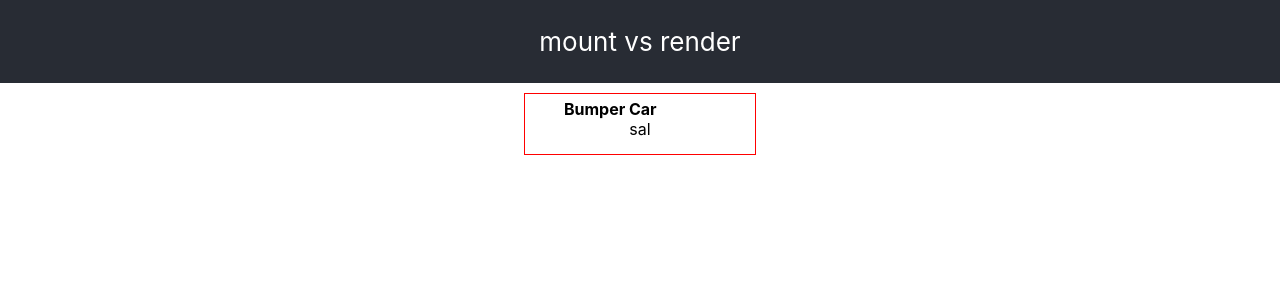
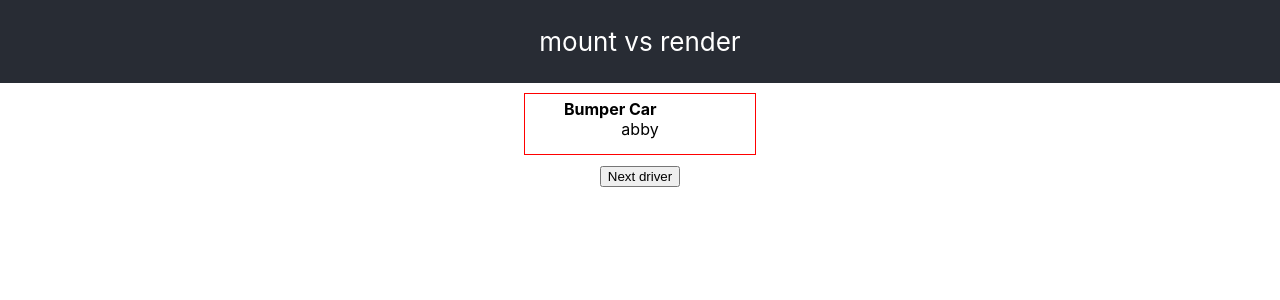
Before and after one commit to salcode/reactjs-mount-render-key, a React (Create React App) app: page / in a window 1280 px wide. Shown: the top 300 px of the page. Built offline with nearby package versions, Linux system fonts and the light colour scheme.

Commit message:
Add state and "Next Driver" button
Add state and "Next Driver" button to change the driver being passed in
as a prop.

```diff
--- a/src/App.js
+++ b/src/App.js
@@ -1,8 +1,17 @@
+import { useState } from 'react';
 import './App.css';
 
 import BumperCar from './components/BumperCar';
 
+const drivers = [
+  'abby',
+  'barry',
+  'cat',
+  'danny',
+];
+
 function App() {
+  const [index, setIndex] = useState(0);
   return (
     <div className="App">
       <header className="App-header">
@@ -10,9 +19,16 @@ function App() {
           mount vs render
         </p>
       </header>
+
       <BumperCar
-        driver="sal"
+        driver={drivers[index] ?? '(empty)'}
       />
+
+      <button
+        onClick={() => setIndex(index+1)}
+      >
+        Next driver
+      </button>
     </div>
   );
 }
```
